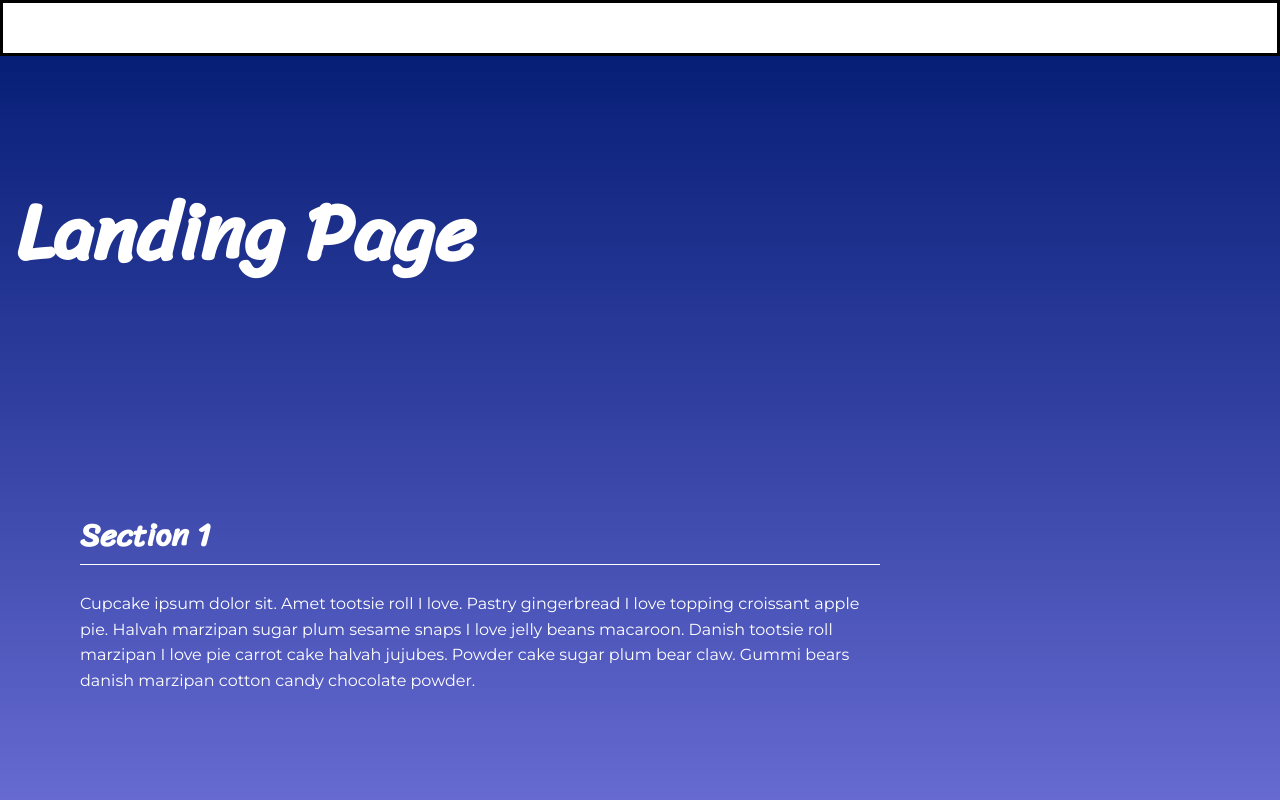
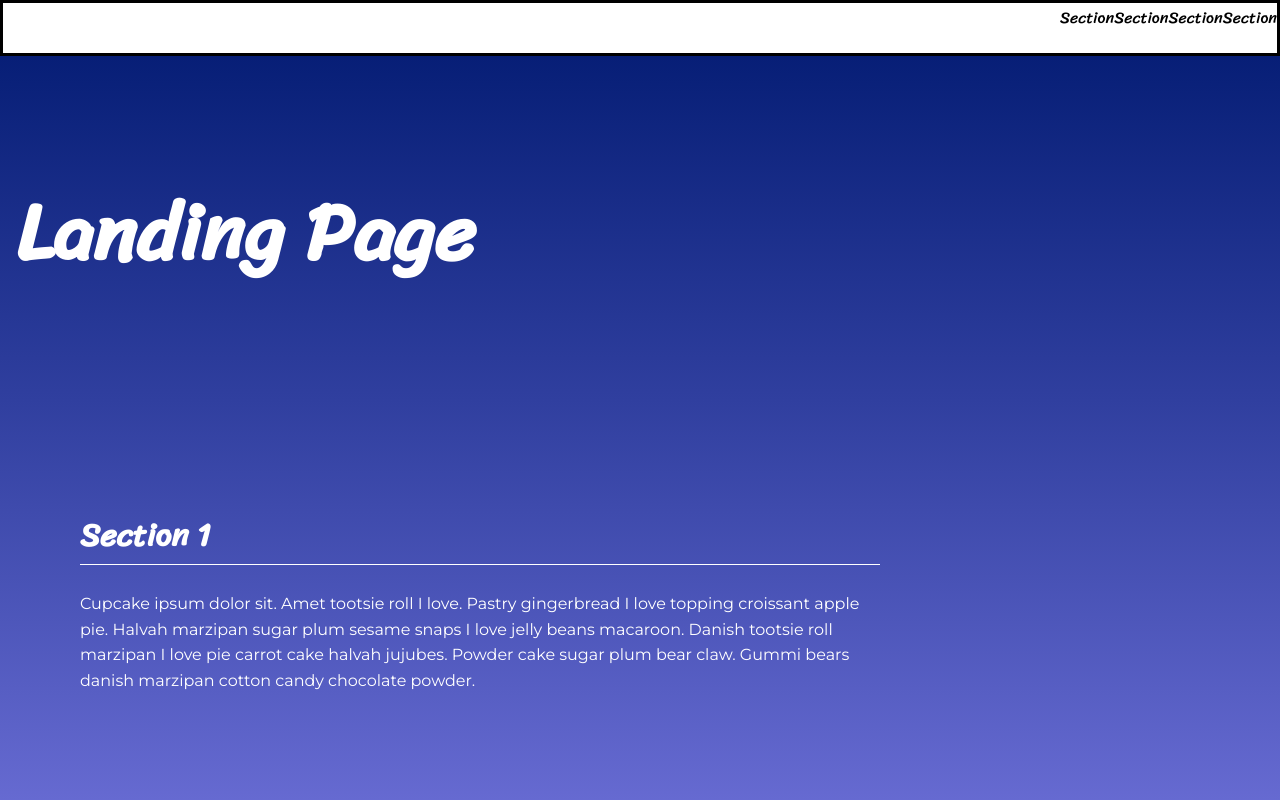
Before and after one commit to joscana/landingPageProject, a plain HTML site: page index.html in a window 1280 px wide. Shown: the top 800 px of the page. Drawn offline with Linux system fonts and the light colour scheme.

Commit message:
Javascript dynamic list

```diff
--- a/css/style.css
+++ b/css/style.css
@@ -148,6 +148,9 @@
     animation: rotate 5s linear 0s infinite forwards reverse;
 }
 
+.my_section {
+
+}
 
 @keyframes rotate {
     from {
--- a/index.html
+++ b/index.html
@@ -20,7 +20,7 @@
             <header class="main-hero">
                 <h1>Landing Page</h1>
             </header>
-            <section id="section1" data-nav="Section 1" class="your-active-class">
+            <section id="section1" data-nav="Section 1" class="my_section your-active-class">
                 <div class="landing__container">
                     <h2>Section 1</h2>
                     <p>
@@ -31,7 +31,7 @@
                     </p>
                 </div>
             </section>
-            <section id="section2" data-nav="Section 2">
+            <section id="section2" data-nav="Section 2" class="my_section">
                 <div class="landing__container">
                     <h2>Section 2</h2>
                     <p>
@@ -42,7 +42,7 @@
                     </p>
                 </div>
             </section>
-            <section id="section3" data-nav="Section 3">
+            <section id="section3" data-nav="Section 3" class="my_section">
                 <div class="landing__container">
                     <h2>Section 3</h2>
                     <p>
@@ -54,7 +54,7 @@
                     </p>
                 </div>
             </section>
-            <section id="section4" data-nav="Section 4">
+            <section id="section4" data-nav="Section 4" class="my_section">
                 <div class="landing__container">
                     <h2>Section 4</h2>
                     <p>
@@ -73,4 +73,5 @@
     </footer>
     <script src="js/app.js"></script>
 </body>
+
 </html>
--- a/js/app.js
+++ b/js/app.js
@@ -1,9 +1,29 @@
-window.onload = function () {
-    const sections = [section1, section2, section3, section4];
-    let listItem = document.getElementById(navbar__list);
-    for (let section of sections) {
-        listValue = document.createElement("li");
-        listValue.textContent = section;
-        listItem.appendChild(listValue);
-    }
+function createListItem() {
+    let my_sections = document.getElementsByClassName("my_section");
+    let navbarList = document.getElementById("navbar__list");
+
+    let count = 1;
+
+    for (let section of my_sections) {
+        let listItem = document.createElement("li");
+        let newText = document.createTextNode("Section");
+        navbarList.appendChild(listItem);
+        listItem.appendChild(newText);
+
+        console.log(section)
+        let test = createLink(count, "#" + section.id)
+        count++;
+    };
 };
+
+
+function createLink (label, link) {
+    let a = document.createElement('a');
+    let textNode = document.createTextNode(label);
+    a.appendChild(textNode);
+    a.title= label;
+    a.href= link;
+    document.body.appendChild(a);
+};
+
+createListItem();
```
